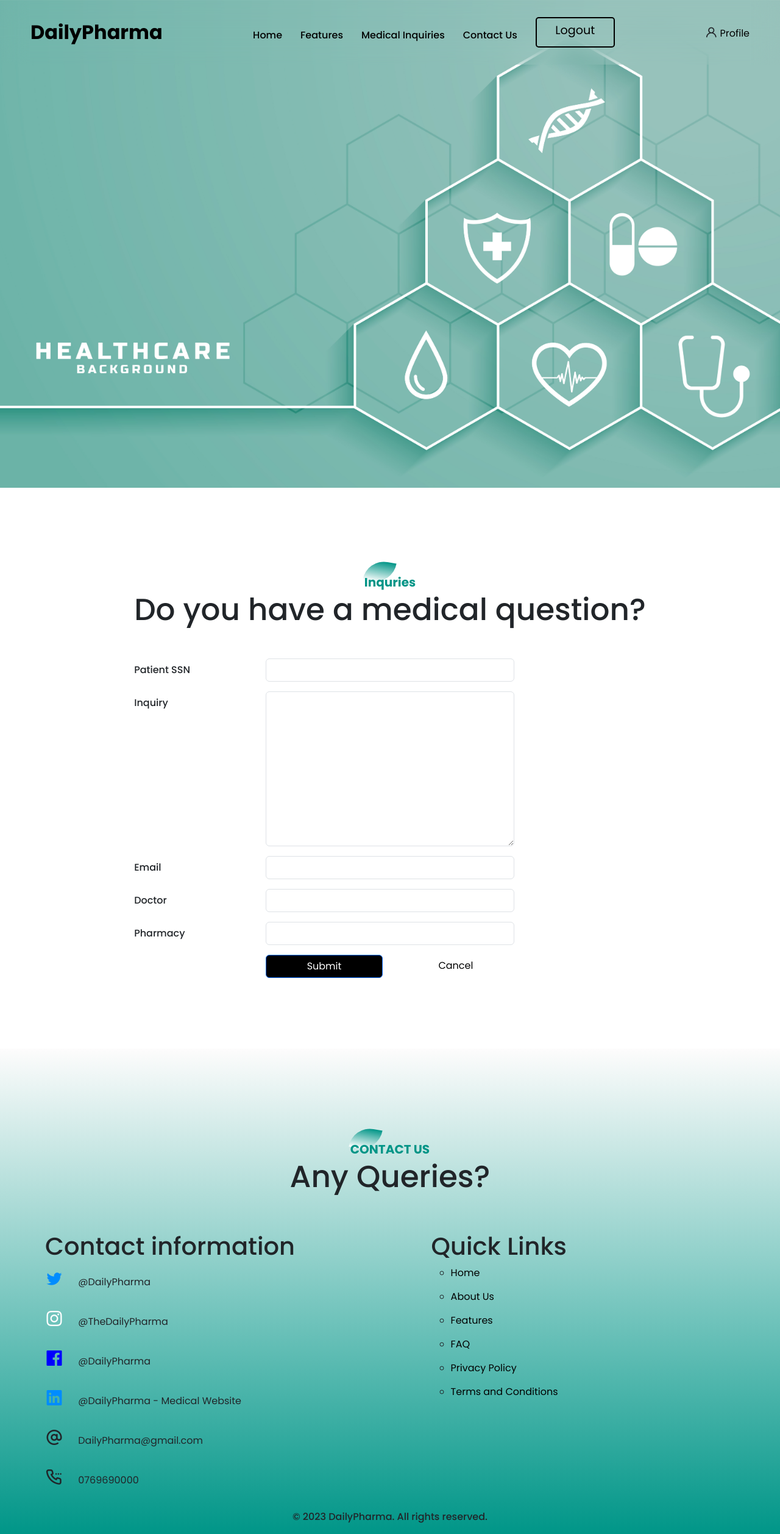
After one commit to Arnold-18-CS/Daily-Pharma, a PHP site: page /patientView.html in a window 1280 px wide. The commit adds this page. Shown: the whole page at 61% size. Run offline with PHP 8.4, Linux system fonts and the light colour scheme.

Commit message:
Finished inquiries section of patient's view

```diff
--- /dev/null
+++ b/patientView.html
@@ -0,0 +1,175 @@
+<!DOCTYPE html>
+<html lang="en">
+<head>
+    <meta charset="UTF-8">
+    <meta name="viewport" content="width=device-width, initial-scale=1.0">
+    <link rel="stylesheet" href="https://unicons.iconscout.com/release/v4.0.8/css/line.css">
+    <link rel="stylesheet" href="https://cdn.jsdelivr.net/npm/bootstrap@5.3.0/dist/css/bootstrap.min.css">
+    <script src="https://cdn.jsdelivr.net/npm/bootstrap@5.3.0/dist/js/bootstrap.bundle.min.js"></script>
+    <link rel="stylesheet" href="style.css">
+    <title> DailyPharma - Patient Home</title>
+</head>
+<body class="PatientView">
+
+    <!--Header-->
+    <section class="item">
+        <header class="item">
+            <div class="logo">
+                <a href="index.html">DailyPharma</a>
+            </div>
+
+            <nav class= navbar id="navbar">
+                <a href="index.html">Home</a>
+                <a href="#feature">Features</a>
+                <a href="#inquiries">Medical Inquiries</a>
+                <a href="#footer">Contact Us</a>
+                <a href="login.html" class="btn-login-popup" >Logout</a>
+
+            </nav>
+
+            <div class="profile" >
+                <i class="uil uil-user"></i>
+                <a href="profile.html">Profile</a><!--Place username here-->
+            </div>
+
+            <i class="uil uil-bars navbar-toggle" onclick="toggleOverlay()"></i>
+
+            <div id="menu" onclick="toggleOverlay()">
+                <div id="menu-content">
+                    <a href="index.html">Home</a>
+                    <a href="#feature">Features</a>
+                    <a href="#inquiries">Inquiries</a>
+                    <a href="#footer">Contact Us</a>
+                    <a href="profile.html">Profile</a><!--Place username here-->
+                    <a href="login.html">Logout</a>
+                </div>
+            </div>
+        </header>
+    </section>
+
+    <!-- Inquiries Section -->
+    <section id="inquiries" class="item">
+
+        <div class="title-text">
+            <p>Inquries</p>
+            <h1>Do you have a medical question?</h1>
+        </div>
+
+        <div class="form">
+            <form method="post">
+                <div class="row mb-3">
+                    <label class="col-sm-3 col-form-label">Patient SSN</label>
+                    <div class="col-sm-6">
+                        <input type="text" class="form-control" name="" value="" required>
+                    </div>
+                </div>
+                <div class="row mb-3">
+                    <label class="col-sm-3 col-form-label">Inquiry</label>
+                    <div class="col-sm-6">
+                        <textarea class="form-control" name="" id="" cols="30" rows="10" required>
+                        </textarea>
+                    </div>
+                </div>
+                <div class="row mb-3">
+                    <label class="col-sm-3 col-form-label">Email</label>
+                    <div class="col-sm-6">
+                        <input type="text" class="form-control" name="" value="" required>
+                    </div>
+                </div>
+
+                <!-- To be chaged into a selection list -->
+                <div class="row mb-3">
+                    <label class="col-sm-3 col-form-label">Doctor</label>
+                    <div class="col-sm-6">
+                        <input type="text" class="form-control" name="" value="" on>
+                    </div>
+                </div>
+                <div class="row mb-3">
+                    <label class="col-sm-3 col-form-label">Pharmacy</label>
+                    <div class="col-sm-6">
+                        <input type="text" class="form-control" name="" value="" on>
+                    </div>
+                </div>
+
+
+                <div class="row mb-3">
+                    <div class="offset-sm-3 col-sm-3 d-grid">
+                        <button type="submit" class="btn btn-primary">Submit</button>
+                    </div>
+                    <div class="col-sm-3 d-grid">
+                        <a class="btn btn-outline-primary" href="/users/patientindex.php" role="button">Cancel</a>
+                    </div>
+                </div>
+            </form>
+        </div>
+
+    </section>
+
+    <!--Footer-->
+    <section id="footer">
+        <div class="title-text">
+            <p>CONTACT US</p>
+            <h1>Any Queries?</h1>
+        </div>
+
+        <div class="footer-row">
+            <div class="footer-left">
+                <h1>Contact information</h1>
+                <div class="contact-link">
+
+                    <div class="contact-info">
+                        <i class="uil uil-twitter"></i>
+                        <span>@DailyPharma</span>
+                    </div>
+
+                    <div class="contact-info">
+                        <i class="uil uil-instagram"></i>
+                        <span>@TheDailyPharma</span>
+                    </div>
+
+                    <div class="contact-info">
+                        <i class="uil uil-facebook"></i>
+                        <span>@DailyPharma</span>
+                    </div>
+
+                    <div class="contact-info">
+                        <i class="uil uil-linkedin"></i>
+                        <span>@DailyPharma - Medical Website</span>
+                    </div>
+
+                    <div class="contact-info">
+                        <i class="uil uil-at"></i>
+                        <span>DailyPharma@gmail.com</span>
+                    </div>
+
+                    <div class="contact-info">
+                        <i class="uil uil-calling"></i>
+                        <span>0769690000</span>
+                    </div>
+
+                </div>
+            </div>
+
+            <div class="footer-right">
+                <div class="quick-links">
+                    <h1>Quick Links</h1>
+                    <ul>
+                      <li><a href="index.html">Home</a></li>
+                      <li><a href="#service">About Us</a></li>
+                      <li><a href="#feature">Features</a></li>
+                      <li><a href="#">FAQ</a></li>
+                      <li><a href="#">Privacy Policy</a></li>
+                      <li><a href="#">Terms and Conditions</a></li>
+                    </ul>
+                  </div>
+            </div>
+        </div>
+
+        <div class="additional-info">
+            <p>&copy; 2023 DailyPharma. All rights reserved.</p>
+        </div>
+    </section>
+    <script src="script.js"></script>
+
+</body>
+</html>
--- a/style.css
+++ b/style.css
@@ -1,17 +1,18 @@
 @import url('https://fonts.googleapis.com/css2?family=Poppins:wght@300;400;500;600;700;800;900&display=swap');
 
 *{
-    margin: 1;
+    margin: 0;
     padding: 0;
     box-sizing: border-box;
     font-family: "Poppins", sans-serif;
+
 }
 
 body{
     min-height: 100vh;
     display: flex;
     flex-direction: column;
-    justify-content:flex-start;
+    justify-content:center;
     align-items: center;
 }
 
@@ -319,10 +320,11 @@ nav a:not(:last-child):hover::after{
 
 .title-text h1{
     font-size: 50px;
+    margin-bottom: 50px;
 }
 
 .feature-box{
-    width: 80%;
+    width: 90%;
     margin: auto;
     display: flex;
     flex-wrap: wrap;
@@ -676,6 +678,11 @@ hr{
     font-weight: 500;
 }
 
+@media screen and (max-width:500px) {
+    .footer-row{
+        flex-direction: column;
+    }
+}
 
 /*--Login Page--*/
 
@@ -686,7 +693,7 @@ hr{
     height: 120vh;
 }
 
-.Login header, .Register header{
+.Login header, .Register header, .PatientView header{
     position: absolute;
 }
 
@@ -907,3 +914,56 @@ label.left{
 .form .register_company.active{
     transform: translateY(-1530px);
 }
+
+
+/*Patients View*/
+
+.PatientView{
+    background: url(bg4.jpg) no-repeat;
+    background-size:cover ;
+    background-position: center;
+    height: 100vh;
+}
+
+.profile i{
+    font-size: 20px;
+
+}
+
+.profile a{
+    text-decoration: none;
+    color: black;
+}
+
+@media screen and (max-width:500px) {
+    .profile{
+        display: none;
+    }
+}
+
+
+#inquiries{
+    margin-top: 65cm;
+    padding-top: 100px;
+}
+
+.form .col-form-label{
+    font-weight: 500;
+}
+
+.form-control:focus {
+    outline: none;
+    border-color: #0ea83d;
+    box-shadow: 0 0 10px #0ea83d;
+}
+
+.btn-primary{
+    background-color: black;
+    outline: none;
+}
+
+.btn-primary:hover{
+    background-color: white;
+    color: black;
+    border: 2px solid black;
+}
```
